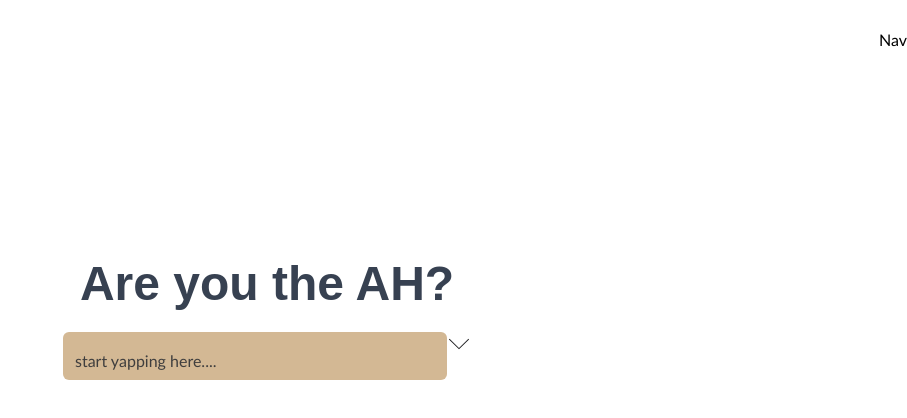
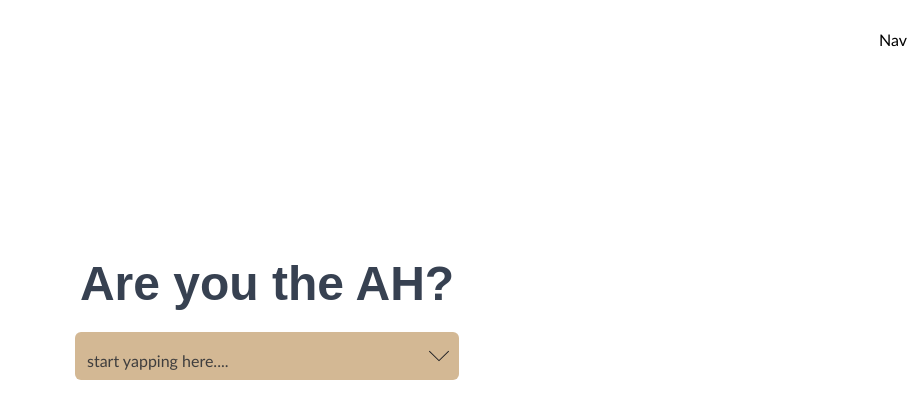
Before and after one commit to enternal-L/AITA-Classifier, a React (Vite) app in the folder frontend/: page / in a window 1280 px wide. Shown: the top 418 px of the page, without its empty margins (373-1280 px from the left). Built offline with nearby package versions, Linux system fonts and the light colour scheme; a web font is replaced by a local one.

Commit message:
button changing

```diff
--- a/frontend/src/components/Content.jsx
+++ b/frontend/src/components/Content.jsx
@@ -21,7 +21,7 @@ const Content = ({ onSubmit, fetchChat }) => {
         <div className="flex justify-center items-center bg-white h-[60%]">
             <div className="text-center space-y-6 flex flex-col">
                 <p className="text-5xl font-semibold text-gray-700 font-sans">Are you the AH?</p>
-                <div className="flex flex-row">
+                <div className="flex flex-row relative">
                     <input
                         className="w-96 h-12 px-3 pt-2 rounded-md bg-[#d3b894] placeholder-[#3F3E3E] outline-none"
                         type="text"
@@ -30,7 +30,7 @@ const Content = ({ onSubmit, fetchChat }) => {
                         onChange={(e) => setMessage(e.target.value)}
                         onKeyDown = {handleKeyDown}
                         />
-                    <img src= {arrow} className="size-6" onClick={() => {onSubmit(message); fetchChat()}}></img>
+                    <img src= {arrow} className="absolute right-2 top-1/2 transform translate-y-[-50%] w-6 h-6 cursor-pointer" onClick={() => {onSubmit(message); fetchChat()}}></img>
                 </div>
             </div>
         </div>
```
